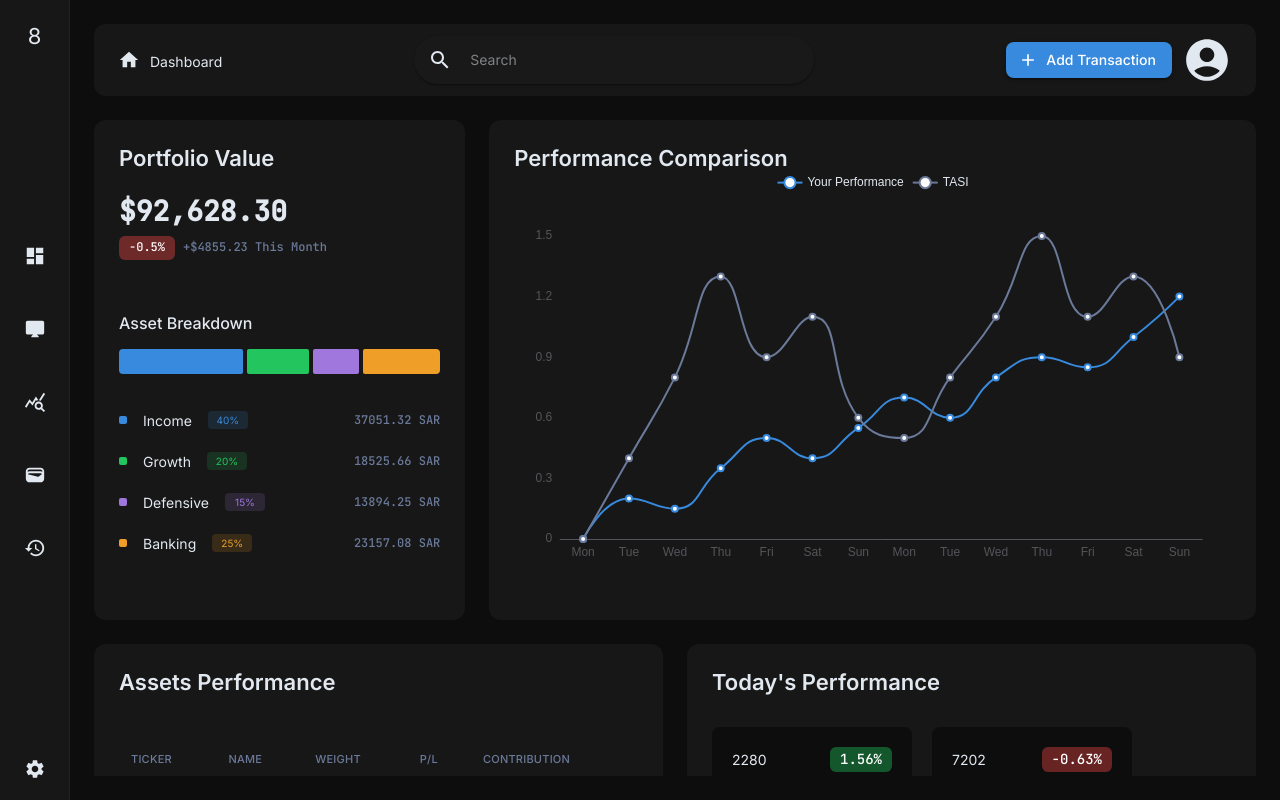
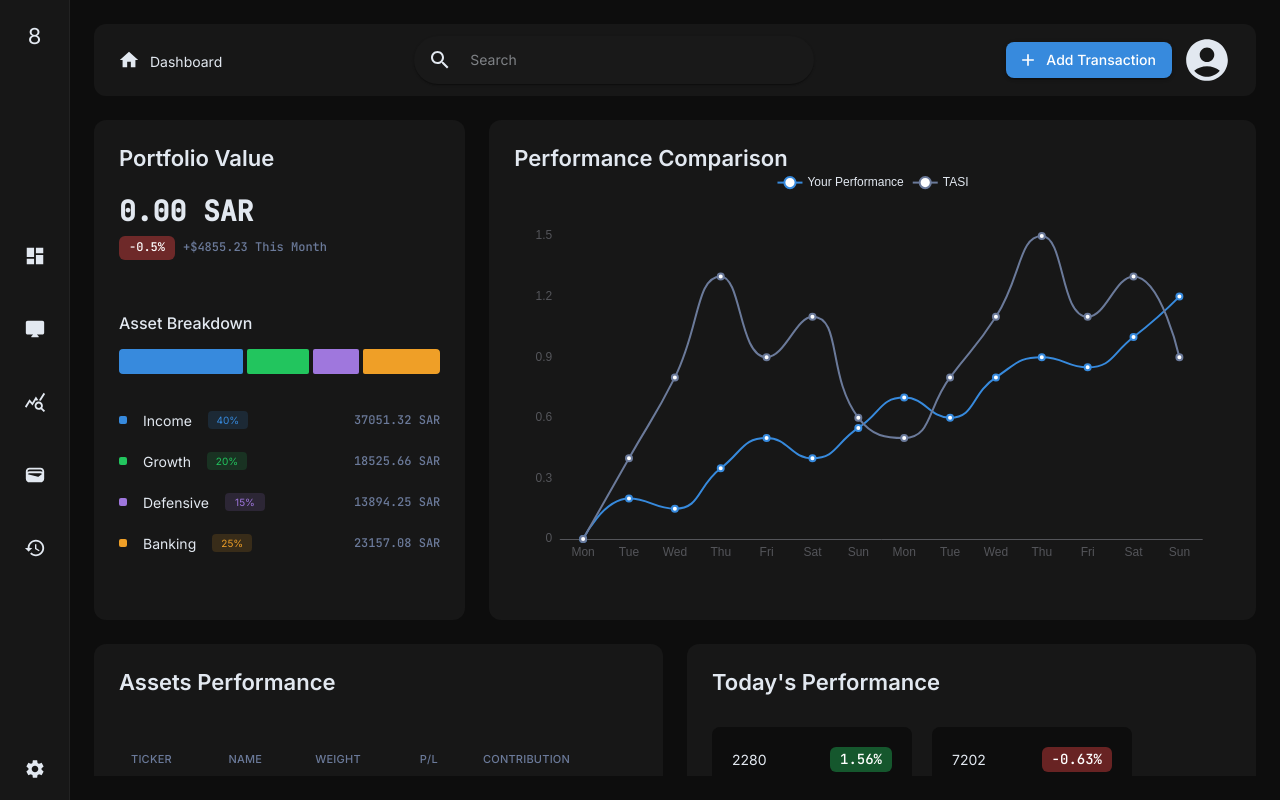
Before and after one commit to abdullah-zeinalabdin/tadawul-tracker, a React (Vite) app in the folder client/: page / in a window 1280 px wide. Built offline with nearby package versions, Linux system fonts and the light colour scheme.

Commit message:
feat: lift positions/prices state to WidgetsContainer and wire PortfolioValueCard to total value

```diff
--- a/client/src/widgets/WidgetsContainer.tsx
+++ b/client/src/widgets/WidgetsContainer.tsx
@@ -3,12 +3,36 @@ import PortfolioValueCard from "./portfolioValueCard/PortfolioValueCard";
 import AssestsPerformanceTable from "./assetsPerformance/AssetsPerformanceTable";
 import DailyPerformance from "./dailyPerformance/DailyPerformance";
 import PerformanceChartContainer from "./performanceChart/PerformanceChartContainer";
+import { usePositions } from "../context/usePositions";
+import { useMemo } from "react";
+import { usePrices } from "../context/usePrices";
+import type { AssetsPerformanceItem } from "./assetsPerformance/types";
+export default function WidgetsContainer() {
+    const positions = usePositions();
+    const tickers = useMemo(() => positions.map((p) => p.ticker), [positions]);
+    const prices = usePrices(tickers);
+    const portfolioValue = useMemo(() => {
+        return positions.reduce((acc, p) => {
+            return acc + p.shares * (prices[p.ticker]?.price ?? p.avgCost);
+        }, 0);
+    }, [positions, prices]);
+    const rows: AssetsPerformanceItem[] = positions.map((position) => {
+        const priceData = prices[position.ticker];
+        const currentPrice = priceData?.price ?? position.avgCost;
+        const marketValue = currentPrice * position.shares;
 
-export default function WidgetsContainer() {
+        return {
+            code: position.ticker,
+            name: prices[position.ticker]?.name_en ?? position.ticker,
+            weight: portfolioValue > 0 ? (marketValue / portfolioValue) * 100 : 0,
+            gain: priceData ? ((currentPrice - position.avgCost) / position.avgCost) * 100 : 0,
+            contribution: marketValue,
+        }
+    })
     return(
         <Grid container spacing={3}>
             <Grid size={4}>
-                <PortfolioValueCard />
+                <PortfolioValueCard portfolioValue={portfolioValue}/>
             </Grid>
             <Grid size={8}>
                 <Stack>
@@ -17,7 +41,7 @@ export default function WidgetsContainer() {
             </Grid>
             <Grid size={6}>
                 <Stack>
-                    <AssestsPerformanceTable />
+                    <AssestsPerformanceTable rows={rows}/>
                 </Stack>
             </Grid>
             <Grid size={6}>
--- a/client/src/widgets/assetsPerformance/AssetsPerformanceTable.tsx
+++ b/client/src/widgets/assetsPerformance/AssetsPerformanceTable.tsx
@@ -2,32 +2,10 @@ import { Stack, Typography } from "@mui/material";
 import { widgetsBaseStyles } from "../../styles/sxStyles";
 import AssetsTable from "./AssetsTable";
 import { useTheme } from "@mui/material";
-import type { AssetsPerformanceItem } from './types';
-import { usePositions } from '../../context/usePositions';
-import { usePrices } from "../../context/usePrices";
-import { useMemo } from "react";
+import type { AssetsPerformanceProps } from './types';
 
-export default function AssestsPerformanceTable() {
+export default function AssestsPerformanceTable( {rows}: AssetsPerformanceProps ) {
     const theme = useTheme();
-    const positions = usePositions();
-    const tickers = useMemo(() => positions.map((p) => p.ticker), [positions]);
-    const prices = usePrices(tickers);
-    const rows: AssetsPerformanceItem[] = positions.map((position) => {
-        const priceData = prices[position.ticker];
-        const currentPrice = priceData?.price ?? position.avgCost;
-        const marketValue = currentPrice * position.shares;
-        const portfolioValue = positions.reduce((acc, next) => {
-            return acc + next.shares * (prices[next.ticker]?.price ?? next.avgCost)
-        }, 0);
-
-        return {
-            code: position.ticker,
-            name: prices[position.ticker]?.name_en ?? position.ticker,
-            weight: portfolioValue > 0 ? (marketValue / portfolioValue) * 100 : 0,
-            gain: priceData ? ((currentPrice - position.avgCost) / position.avgCost) * 100 : 0,
-            contribution: marketValue,
-        }
-    })
     return (
         <Stack sx={[widgetsBaseStyles(theme)]} spacing={4}>
             <Typography variant="h2">Assets Performance</Typography>
--- a/client/src/widgets/portfolioValueCard/PortfolioValue.tsx
+++ b/client/src/widgets/portfolioValueCard/PortfolioValue.tsx
@@ -1,13 +1,17 @@
 import { Stack, Typography } from "@mui/material";
 import { numberStyles, pillIndicator } from "../../styles/sxStyles";
 import { useTheme } from '@mui/material'
-export default function PortfolioValue() {
+
+interface Props {
+    portfolioValue: number,
+}
+export default function PortfolioValue( {portfolioValue}: Props ) {
     const theme = useTheme();
     const percentageHolder = -0.5;
     return (
         <Stack spacing={1}>
             <Typography variant="h1" sx={numberStyles}>
-                $92,628.30 {/* Placeholder Value */}
+                {(portfolioValue).toFixed(2)} SAR
             </Typography>
             <Stack direction="row" spacing={1} sx={{ alignItems: 'center' }}>
                 <Typography variant="caption" sx={ [numberStyles, pillIndicator(theme, percentageHolder >= 0 )] }>
--- a/client/src/widgets/portfolioValueCard/PortfolioValueCard.tsx
+++ b/client/src/widgets/portfolioValueCard/PortfolioValueCard.tsx
@@ -3,14 +3,18 @@ import { widgetsBaseStyles } from "../../styles/sxStyles";
 import PortfolioValue from "./PortfolioValue";
 import PortfolioAllocation from "./PortfolioAllocation";
 
-export default function PortfolioValueCard() {
+interface Props {
+    portfolioValue: number,
+}
+
+export default function PortfolioValueCard( { portfolioValue }: Props ) {
     const theme = useTheme();
     return (
         <Stack sx={ widgetsBaseStyles(theme) } spacing={3}>
             <Typography variant="h2">
                 Portfolio Value
             </Typography>
-            <PortfolioValue />
+            <PortfolioValue portfolioValue={portfolioValue}/>
             <PortfolioAllocation />
         </Stack>
     )
```
